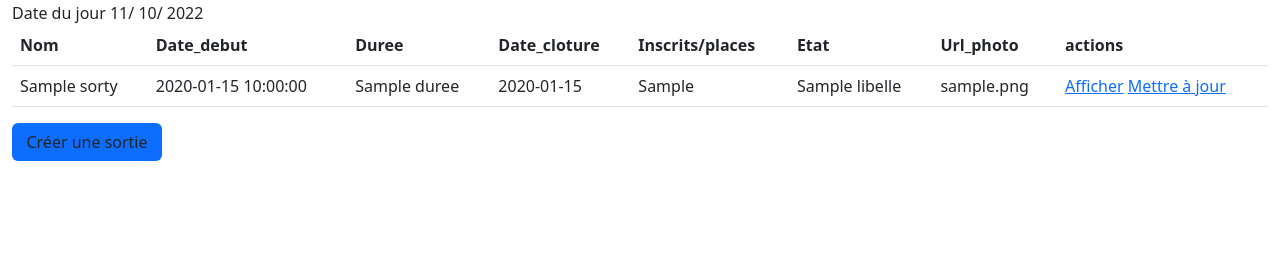
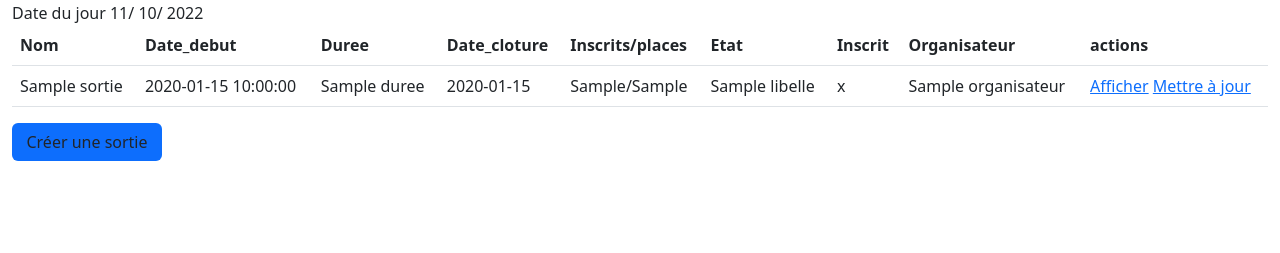
Before and after one commit to Tiphritos/Sortir.com, a Symfony app: template templates/accueil/index.html.twig in a window 1280 px wide. Shown: the part 115-368 px from the top of the page. Run offline with Twig, Linux system fonts and the light colour scheme; the template is opened without the code that fills it: most values are stand-ins (such as "Sample title", 1, 10 or a date in 2020); some libraries are stand-ins or nearby versions.

Commit message:
Mise à jour de la page d'accueil

```diff
--- a/src/Controller/SortieController.php
+++ b/src/Controller/SortieController.php
@@ -37,7 +37,7 @@ class SortieController extends AbstractController
         $form->handleRequest($request);
 
         if ($form->isSubmitted() && $form->isValid()) {
-            $sortie->setOrganisateur($this->getUser());
+          $sortie->setOrganisateur($this->getUser());
             $sortie->setSiteOrganisateur($this->getUser()->getSitesNoSite());
             if ($request->request->get('publier') != null) { //Si publié
                 $sortie->setEtatsNoEtat($etatRepository->findOneBy(['id' => 2]));
@@ -53,6 +53,7 @@ class SortieController extends AbstractController
         return $this->renderForm('sortie/new.html.twig', [
             'sortie' => $sortie,
             'form' => $form,
+
         ]);
     }
 
--- a/templates/accueil/index.html.twig
+++ b/templates/accueil/index.html.twig
@@ -6,11 +6,11 @@
 
 
 
-   <div class="participant"> Participant: {{ app.user.pseudo }}</div>
+<div class="participant"> Participant: {{ app.user.pseudo }}</div>
 
-    <div>
-        Date du jour  {{ "now" |date('j/ n/ Y') }}
-    </div>
+<div>
+    Date du jour  {{ "now" |date('j/ n/ Y') }}
+</div>
 
 <table class="table">
     <thead>
@@ -22,32 +22,42 @@
         <th>Date_cloture</th>
         <th>Inscrits/places</th>
         <th>Etat</th>
-        <th>Url_photo</th>
+        <th>Inscrit</th>
+        <th>Organisateur</th>
         <th>actions</th>
     </tr>
     </thead>
     <tbody>
-    {% for sortie in sorties %}
+    {%for tableau in tab %}
         <tr>
-
-            <td>{{ sortie.nom }}</td>
-            <td>{{ sortie.dateDebut ? sortie.dateDebut|date('Y-m-d H:i:s') : '' }}</td>
-            <td>{{ sortie.duree }}</td>
-            <td>{{ sortie.dateCloture ? sortie.dateCloture|date('Y-m-d ') : '' }}</td>
-            <td>{{ sortie.nbInscriptionsMax }}</td>
-            <td>{{ sortie.etatsNoEtat.libelle }}</td>
-
-            <td>{{ sortie.urlPhoto }}</td>
-            <td>
-                <a href="{{ path('app_sortie_show', {'id': sortie.id}) }}">Afficher</a>
-                <a href="{{ path('app_sortie_edit', {'id': sortie.id}) }}">Mettre à jour</a>
-            </td>
+            <td>{{ tableau.sortie.nom }}</td>
+            <td>{{ tableau.sortie.dateDebut ? tableau.sortie.dateDebut|date('Y-m-d H:i:s') : '' }}</td>
+            <td>{{  tableau.sortie.duree }}</td><td>{{  tableau.sortie.dateCloture ?  tableau.sortie.dateCloture|date('Y-m-d ') : '' }}</td>
+            <td>{{ tableau.nbreInscrits }}/{{  tableau.sortie.nbInscriptionsMax }}</td>
+            <td>{{  tableau.sortie.etatsNoEtat.libelle }}</td>
+            <td>{{ tableau.estInscrit ? 'x': '' }}</td>
+            <td>{{  tableau.sortie.organisateur.nom }}</td>
+            <td>    <a href="{{ path('app_sortie_show', {'id':  tableau.sortie.id}) }}">Afficher</a>
+                    <a href="{{ path('app_sortie_edit', {'id':  tableau.sortie.id}) }}">Mettre à jour</a></td>
         </tr>
 
+
     {% endfor %}
+
     </tbody>
 
 </table>
+
+<div>
+
+
+</div>
+<div>
+
+
+
+
+
     <div class="">
         <a href="{{ path('app_sortie_new') }}" class="btn bg-primary creation">Créer une sortie</a></div>
-{% endblock %}
+    {% endblock %}
```
Also changed, not shown: src/Controller/AccueilController.php (+20 -2 lines), 1 other file.
